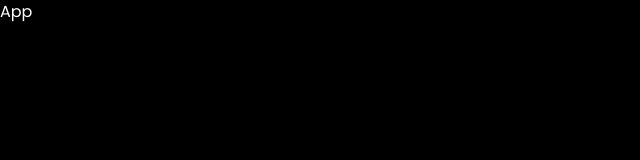
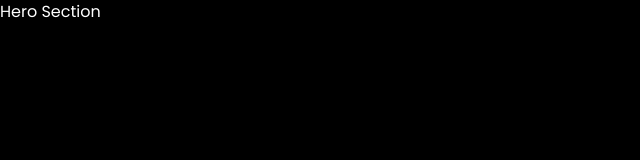
Before and after one commit to mikist23/my_portfolio, a React (Vite) app: page / in a window 1280 px wide. Shown: the top 160 px of the page, without its empty margins (0-640 px from the left). Built offline with nearby package versions, Linux system fonts and the light colour scheme.

Commit message:
framer motion installation

```diff
--- a/package.json
+++ b/package.json
@@ -10,6 +10,7 @@
     "preview": "vite preview"
   },
   "dependencies": {
+    "framer-motion": "^11.15.0",
     "react": "^18.3.1",
     "react-dom": "^18.3.1"
   },
--- a/src/App.jsx
+++ b/src/App.jsx
@@ -1,6 +1,9 @@
+import Hero from "./pages/Hero.jsx";
 
 export default function App() {
   return (
-    <div>App</div>
+    <>
+    <Hero/>
+    </>
   )
 }
--- a/src/pages/Hero.Jsx
+++ b/src/pages/Hero.Jsx
@@ -0,0 +1,9 @@
+import React from 'react'
+import {motion} from 'framer-motion'
+import profilepic from '../assets/images/profilepic.png'
+
+export default function  Hero() {
+  return (
+    <div> Hero Section</div>
+  )
+}
```
Also changed, not shown: 1 other file (tests, documents, lock files or other folders).
